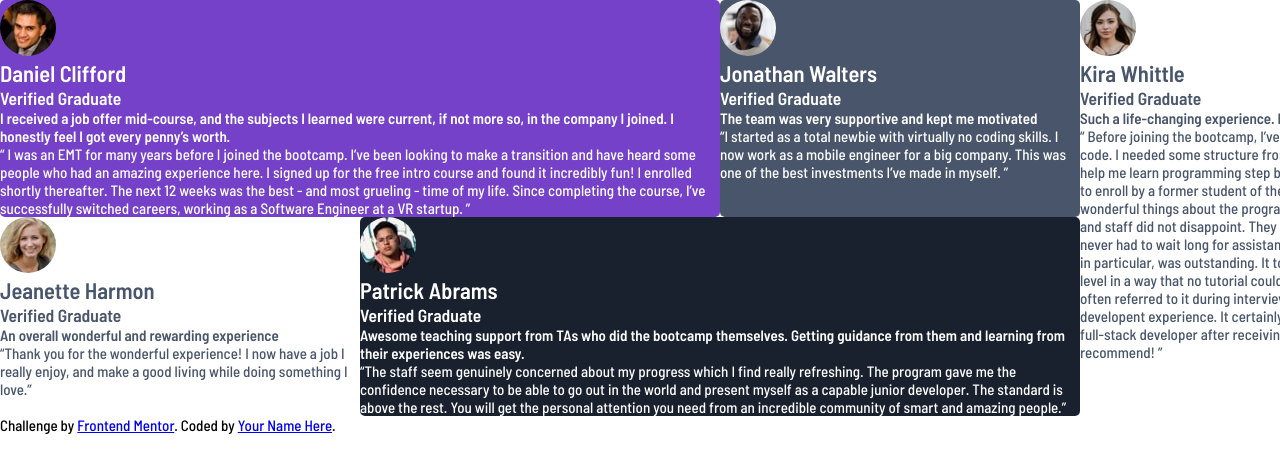
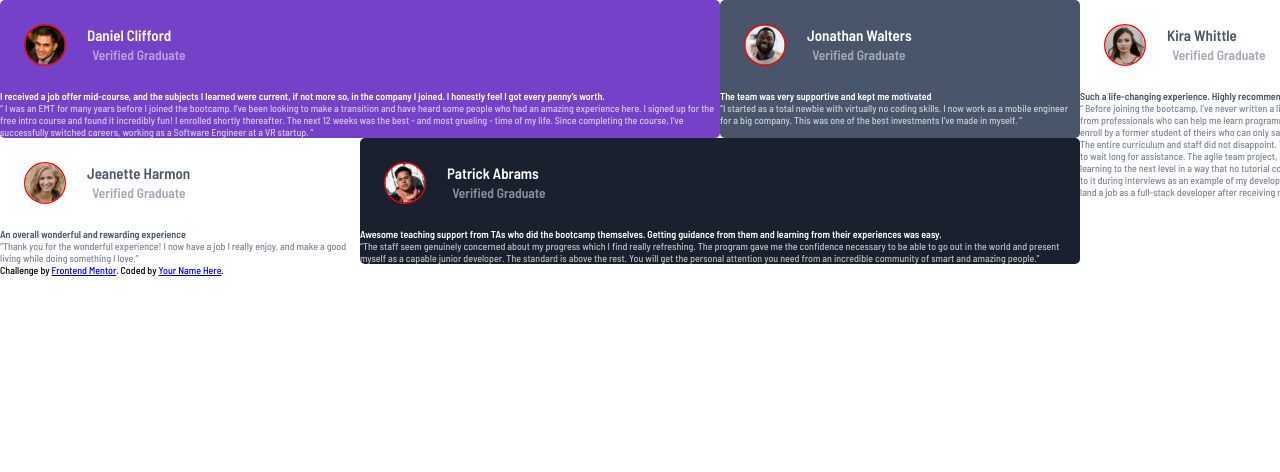
Before and after one commit to Zufallszahl/testimonials-grid, a plain HTML site: page index.html in a window 1280 px wide. Shown: the top 472 px of the page. Drawn offline with Linux system fonts and the light colour scheme.

Commit message:
Using <span> instead of <h3> for user-desc

```diff
--- a/index.html
+++ b/index.html
@@ -14,16 +14,19 @@
 </head>
 
 <body>
-    <section class="testimonials">
-        <article class="user-1 users">
+    <main class="testimonials">
+        <section class="user-1 users">
+            <article class="user-details">
                 <img src="./images/image-daniel.jpg" alt="user avatar" class="avatar">
                 <h2 class="username">
-                Daniel Clifford
+                    Daniel Clifford <br>
+                    <span class="user-desc">
+                    Verified Graduate
+                    </span>
                 </h2>
-            <h3 class="user-desc">
-                Verified Graduate
-            </h3>
 
+            </article>
+            <article class="user-review">
                 <h4 class="highlight">
                     I received a job offer mid-course, and the subjects I learned were current, if not more so, in the company I joined. I honestly feel I got every penny’s worth.
                 </h4>
@@ -32,14 +35,20 @@
                     “ I was an EMT for many years before I joined the bootcamp. I’ve been looking to make a transition and have heard some people who had an amazing experience here. I signed up for the free intro course and found it incredibly fun! I enrolled shortly thereafter.
                     The next 12 weeks was the best - and most grueling - time of my life. Since completing the course, I’ve successfully switched careers, working as a Software Engineer at a VR startup. ”
                 </p>
+            </article>
+
+        </section>
+        <section class="user-2 users">
+            <article class="user-details">
+                <img src="./images/image-jonathan.jpg" alt="user avatar" class="avatar">
+                <h2 class="username">
+                    Jonathan Walters <br>
+                    <span class="user-desc">
+                    Verified Graduate
+                    </span></h2>
 
             </article>
-        <article class="user-2 users">
-            <img src="./images/image-jonathan.jpg" alt="user avatar" class="avatar">
-            <h2 class="username">
-                Jonathan Walters </h2>
-            <h3 class="user-desc">
-                Verified Graduate </h3>
+            <article class="user-review">
                 <h4 class="highlight">
                     The team was very supportive and kept me motivated
                 </h4>
@@ -47,36 +56,54 @@
                     “I started as a total newbie with virtually no coding skills. I now work as a mobile engineer for a big company. This was one of the best investments I’ve made in myself. ”
                 </p>
             </article>
-        <article class="user-3 users">
+        </section>
+        <section class="user-3 users">
+            <article class="user-details">
                 <img src="./images/image-jeanette.jpg" alt="user avatar" class="avatar">
                 <h2 class="username">
-                Jeanette Harmon </h2>
-            <h3 class="user-desc">
-                Verified Graduate </h3>
+                    Jeanette Harmon <br>
+                    <span class="user-desc">
+                    Verified Graduate
+                    </span>
+                </h2>
+            </article>
+            <article class="user-review">
                 <h4 class="highlight">
                     An overall wonderful and rewarding experience </h4>
                 <p class="testimonial">
                     “Thank you for the wonderful experience! I now have a job I really enjoy, and make a good living while doing something I love.” </p>
             </article>
+        </section>
 
-        <article class="user-4 users">
+        <section class="user-4 users">
+            <article class="user-details">
                 <img src="./images/image-patrick.jpg" alt="user avatar" class="avatar">
                 <h2 class="username">
-                Patrick Abrams </h2>
-            <h3 class="user-desc">
-                Verified Graduate </h3>
+                    Patrick Abrams <br>
+                    <span class="user-desc">
+                    Verified Graduate
+                    </span>
+                </h2>
+            </article>
+            <article class="user-review">
                 <h4 class="highlight">
                     Awesome teaching support from TAs who did the bootcamp themselves. Getting guidance from them and learning from their experiences was easy.</h4>
-            <p class="testimonial">“The staff seem genuinely concerned about my progress which I find really refreshing. The program gave me the confidence necessary to be able to go out in the world and present myself as a capable junior developer. The standard is above the
-                rest. You will get the personal attention you need from an incredible community of smart and amazing people.”
+                <p class="testimonial">“The staff seem genuinely concerned about my progress which I find really refreshing. The program gave me the confidence necessary to be able to go out in the world and present myself as a capable junior developer. The standard is above
+                    the rest. You will get the personal attention you need from an incredible community of smart and amazing people.”
                 </p>
             </article>
-        <article class="user-5 users">
+        </section>
+        <section class="user-5 users">
+            <article class="user-details">
                 <img src="./images/image-kira.jpg" alt="user avatar" class="avatar">
                 <h2 class="username">
-                Kira Whittle </h2>
-            <h3 class="user-desc">
-                Verified Graduate </h3>
+                    Kira Whittle <br>
+                    <span class="user-desc">
+                    Verified Graduate
+                    </span>
+                </h2>
+            </article>
+            <article class="user-review">
                 <h4 class="highlight">
                     Such a life-changing experience. Highly recommended! </h4>
                 <p class="testimonial">“ Before joining the bootcamp, I’ve never written a line of code. I needed some structure from professionals who can help me learn programming step by step. I was encouraged to enroll by a former student of theirs who can only say wonderful
@@ -85,9 +112,10 @@
                     100% recommend! ”</p>
             </article>
         </section>
-    <div class="attribution">
+    </main>
+    <footer class="attribution">
         Challenge by <a href="https://www.frontendmentor.io?ref=challenge" target="_blank">Frontend Mentor</a>. Coded by <a href="#">Your Name Here</a>.
-    </div>
+    </footer>
 </body>
 
 </html>
--- a/style.css
+++ b/style.css
@@ -18,8 +18,9 @@ html {
 }
 
 body {
-    font-size: 1.5rem;
     font-family: 'Barlow Semi Condensed', sans-serif;
+    font-size: 1rem;
+    font-weight: 500;
     width: 100%;
     height: 100%;
 }
@@ -68,12 +69,36 @@ body {
     border-radius: 5px;
 }
 
+.username,
+.user-desc {
+    display: inline-block;
+    vertical-align: middle;
+    text-align: left;
+}
+
+.user-details {
+    margin: 1.5rem;
+}
+
 
 /* TEXT */
+
+.user-desc {
+    opacity: 0.5;
+    scale: 0.9;
+}
+
+.testimonial {
+    opacity: 0.7;
+}
 
 
 /* IMAGES */
 
 .avatar {
     border-radius: 50%;
+    margin-right: 1rem;
+    vertical-align: middle;
+    border: 2px solid red;
+    scale: 0.7;
 }
```
Lines whose indentation alone changed are shown as unchanged.
